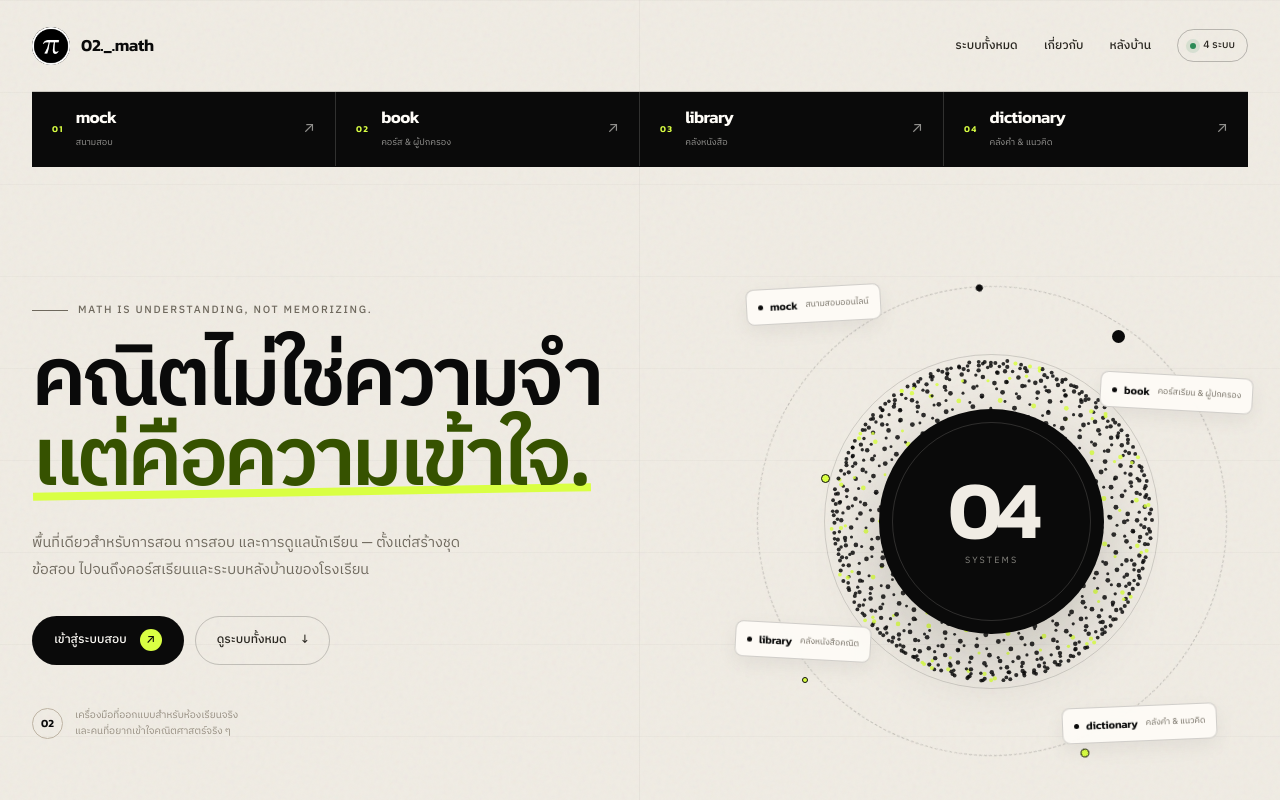
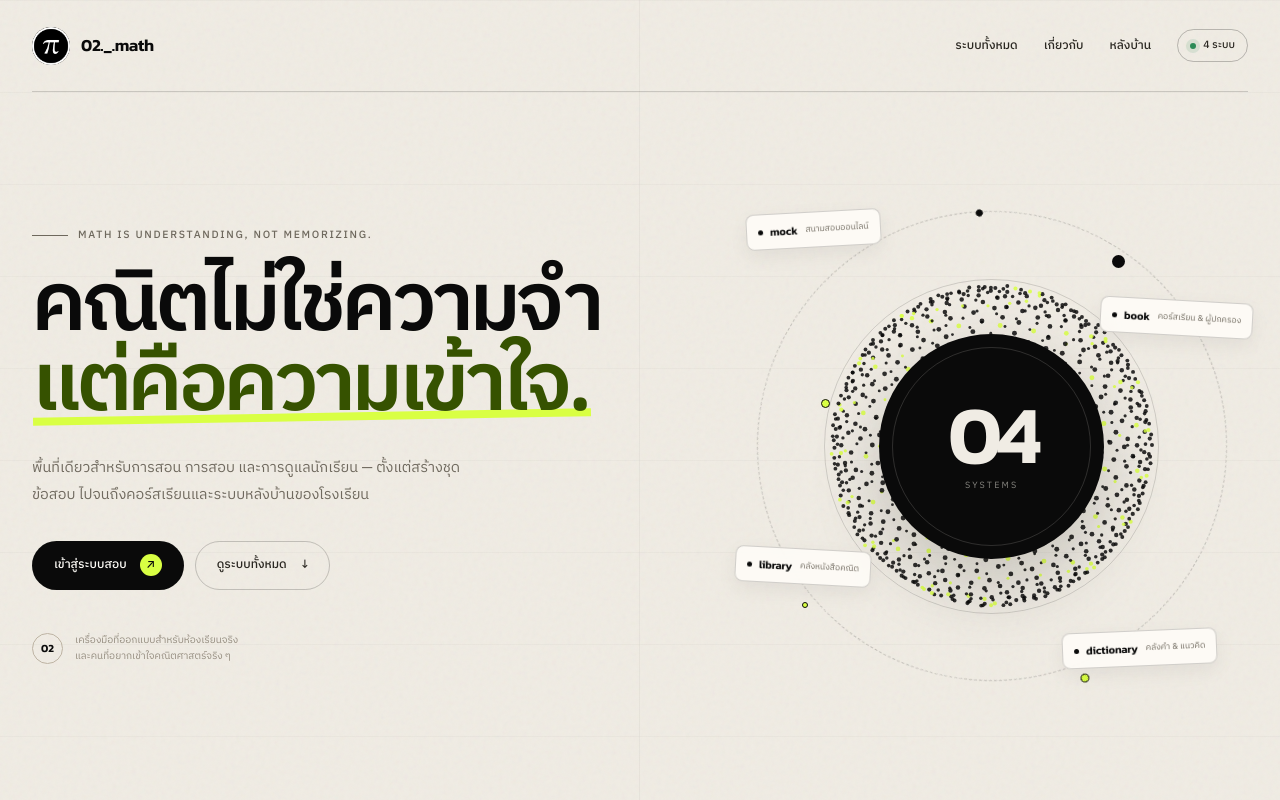
Before and after one commit to 08wxch/02._.math, a plain HTML site: page index.html in a window 1280 px wide. Shown: the top 800 px of the page. Drawn offline with Linux system fonts and the light colour scheme.

Commit message:
Remove public shortcut rail and add font to adjacent backoffice grid

```diff
--- a/index.html
+++ b/index.html
@@ -18,7 +18,7 @@
   <link rel="preload" href="./assets/fonts/kanit-600-latin.woff2" as="font" type="font/woff2" crossorigin>
   <link rel="preload" href="./assets/fonts/ibm-plex-sans-thai-400-thai.woff2" as="font" type="font/woff2" crossorigin>
   <link rel="preload" href="./assets/fonts/ibm-plex-sans-thai-600-thai.woff2" as="font" type="font/woff2" crossorigin>
-  <link rel="stylesheet" href="./styles.css?v=20261115b">
+  <link rel="stylesheet" href="./styles.css?v=20261115c">
 </head>
 <body>
   <div class="grain" aria-hidden="true"></div>
@@ -34,21 +34,6 @@
       <a class="nav__status" href="#systems"><span class="status-dot"></span> 4 ระบบ</a>
     </nav>
   </header>
-
-    <nav class="system-rail" aria-label="ทางลัดระบบทั้งหมด">
-      <a class="system-rail__item" href="https://08wxch.github.io/02._.mock/" data-service="mock">
-        <span class="system-rail__num">01</span><span class="system-rail__name">mock</span><small>สนามสอบ</small><span class="system-rail__arrow" aria-hidden="true">↗</span>
-      </a>
-      <a class="system-rail__item" href="https://08wxch.github.io/02._.book/" data-service="book">
-        <span class="system-rail__num">02</span><span class="system-rail__name">book</span><small>คอร์ส &amp; ผู้ปกครอง</small><span class="system-rail__arrow" aria-hidden="true">↗</span>
-      </a>
-      <a class="system-rail__item" href="https://library.02math.com" data-service="library">
-        <span class="system-rail__num">03</span><span class="system-rail__name">library</span><small>คลังหนังสือ</small><span class="system-rail__arrow" aria-hidden="true">↗</span>
-      </a>
-      <a class="system-rail__item" href="https://dictionary.02math.com" data-service="dictionary">
-        <span class="system-rail__num">04</span><span class="system-rail__name">dictionary</span><small>คลังคำ &amp; แนวคิด</small><span class="system-rail__arrow" aria-hidden="true">↗</span>
-      </a>
-    </nav>
 
   <main>
     <section class="hero" aria-labelledby="hero-title">
--- a/styles.css
+++ b/styles.css
@@ -542,78 +542,3 @@ button, a { -webkit-tap-highlight-color: transparent; }
 }
 .backoffice-strip:hover .backoffice-strip__arrow { color: var(--accent); transform: translate(3px, 0); }
 .backoffice-strip__title span { display: none; }
-
-/* ------------------------------------------------------------------------
-   System quick rail — four public tools in one long bar
-   ------------------------------------------------------------------------ */
-.system-rail {
-  position: relative;
-  z-index: 3;
-  width: var(--shell);
-  margin: 0 auto;
-  display: grid;
-  grid-template-columns: repeat(4, minmax(0, 1fr));
-  background: var(--ink);
-  color: var(--surface);
-  border-bottom: 1px solid var(--ink);
-}
-.system-rail__item {
-  display: grid;
-  grid-template-columns: auto 1fr auto;
-  grid-template-rows: auto auto;
-  column-gap: 12px;
-  row-gap: 1px;
-  align-items: center;
-  min-height: 74px;
-  padding: 13px 20px;
-  border-right: 1px solid rgba(255,253,248,.16);
-  transition: background .24s ease, color .24s ease;
-}
-.system-rail__item:last-child { border-right: 0; }
-.system-rail__item:hover { background: var(--accent); color: var(--ink); }
-.system-rail__num {
-  grid-row: 1 / span 2;
-  color: var(--accent);
-  font-family: var(--brand);
-  font-size: 9px;
-  letter-spacing: .14em;
-}
-.system-rail__item:hover .system-rail__num { color: var(--accent-dark); }
-.system-rail__name {
-  font-family: var(--brand);
-  font-size: 17px;
-  font-weight: 600;
-  letter-spacing: -.035em;
-  line-height: 1.05;
-}
-.system-rail__item small {
-  color: rgba(255,253,248,.58);
-  font-size: 9px;
-  line-height: 1.3;
-}
-.system-rail__item:hover small { color: rgba(10,10,10,.62); }
-.system-rail__arrow {
-  grid-row: 1 / span 2;
-  color: rgba(255,253,248,.55);
-  font-size: 15px;
-  transition: transform .24s ease, color .24s ease;
-}
-.system-rail__item:hover .system-rail__arrow { color: var(--ink); transform: translate(2px,-2px); }
-
-@media (max-width: 900px) {
-  .system-rail { width: 100%; grid-template-columns: repeat(2, minmax(0, 1fr)); }
-  .system-rail__item:nth-child(2) { border-right: 0; }
-  .system-rail__item:nth-child(-n+2) { border-bottom: 1px solid rgba(255,253,248,.16); }
-}
-@media (max-width: 520px) {
-  .system-rail { display: flex; overflow-x: auto; scrollbar-width: none; }
-  .system-rail::-webkit-scrollbar { display: none; }
-  .system-rail__item { flex: 0 0 72vw; min-height: 70px; border-bottom: 0; }
-  .system-rail__item:nth-child(2) { border-right: 1px solid rgba(255,253,248,.16); }
-}
-
-/* explicit rail grid placement: number | text | arrow */
-.system-rail__num { grid-column: 1; grid-row: 1 / span 2; }
-.system-rail__name { grid-column: 2; grid-row: 1; }
-.system-rail__item small { grid-column: 2; grid-row: 2; }
-.system-rail__arrow { grid-column: 3; grid-row: 1 / span 2; justify-self: end; }
```
Also changed, not shown: admin/admin.css (+20 -0 lines), admin/index.html (+9 -2 lines).
